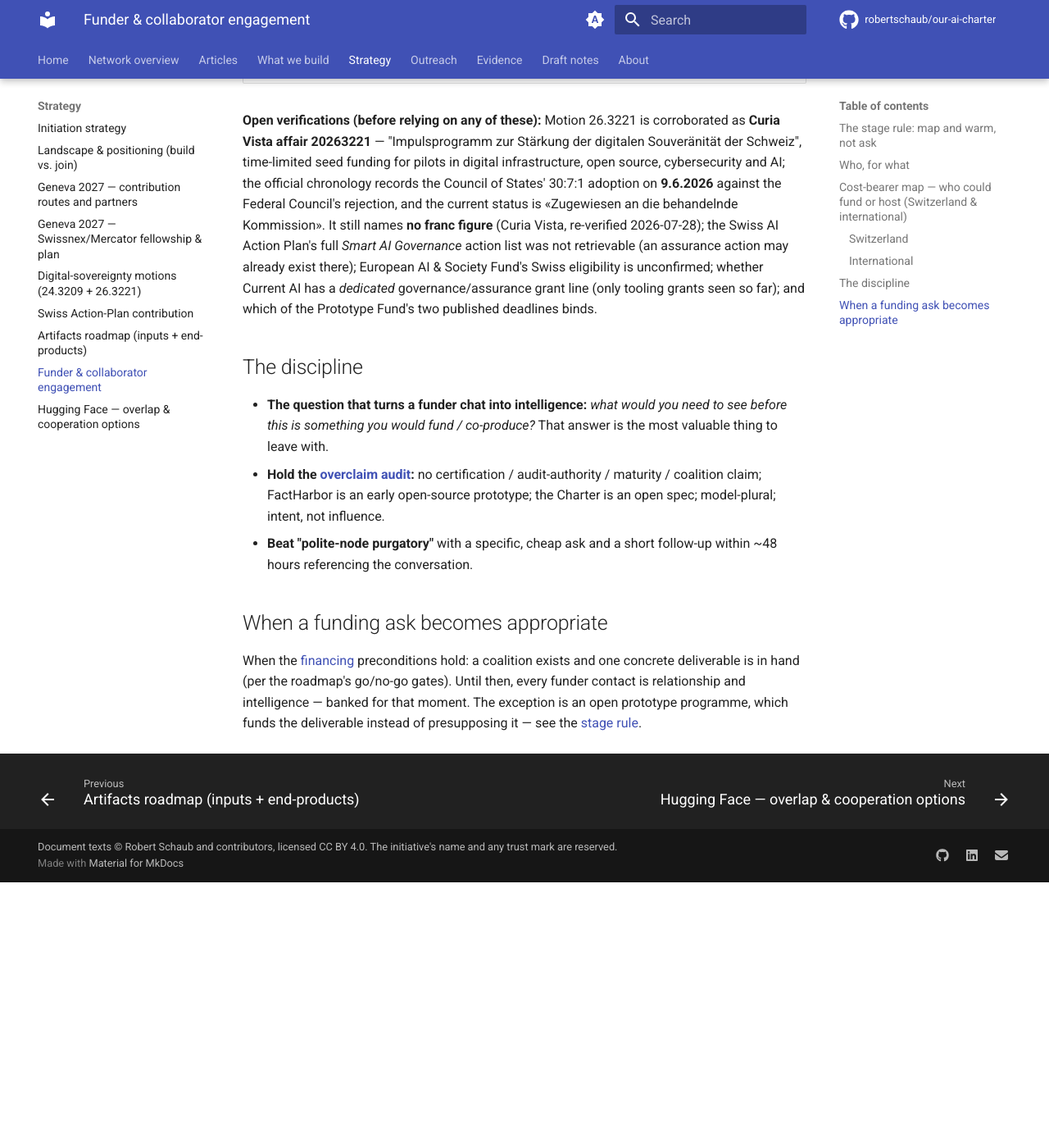
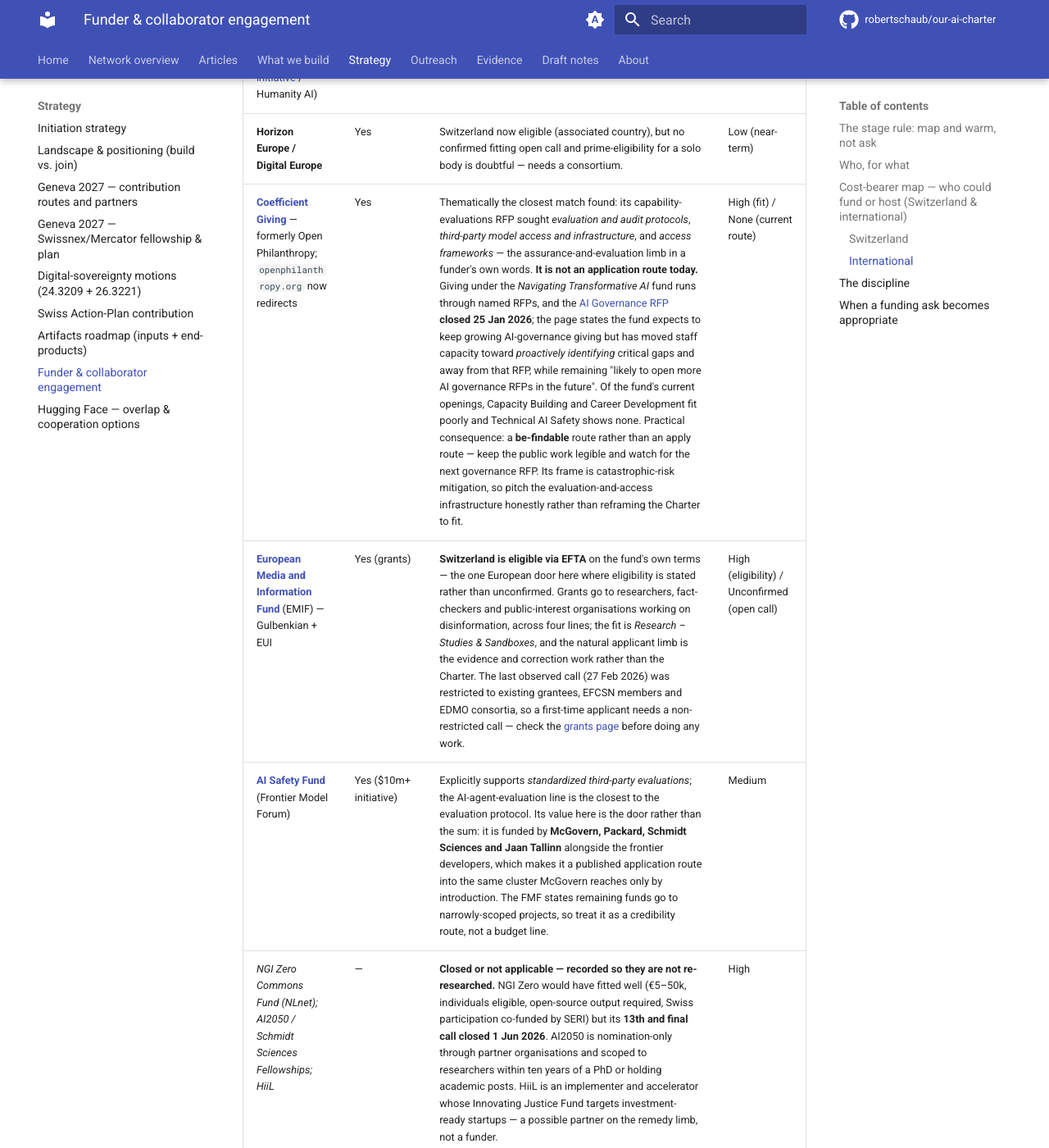
Before and after one commit to robertschaub/our-ai-charter, an MkDocs documentation site: the page built from docs/Strategy/funder-and-collaborator-engagement.md, in a window 1280 px wide and 1400 px high, scrolled down 6039 px. Shown: the whole window at 82% size. Built offline with MkDocs 1.6.1 and Material for MkDocs 9.7.7, drawn with Linux system fonts in a browser that asks for light colours; plug-ins that fetch from the network failed and are left out; comment, search, counter and statistics services are not loaded; before the commit the page ends 7115 px from its top, so only the background shows below that; some of the changed text lies outside the part shown.

Commit message:
docs(strategy): extend the cost-bearer map and record the closed doors
Adds three international rows and one Swiss row from a fresh source pass, and
records four doors as closed or not applicable so they are not researched
again.

Coefficient Giving (formerly Open Philanthropy; openphilanthropy.org now
redirects) is thematically the closest match found — its capability-evaluations
RFP asked for evaluation and audit protocols, third-party model access and
infrastructure, and access frameworks. It is recorded as not an application
route today: a search summary claiming an open general pathway did not survive
checking the fund's own pages, which show RFP-driven giving with the AI
Governance RFP closed on 25 January 2026 and staff capacity deliberately moved
toward proactively identifying gaps. That makes it a be-findable route rather
than an apply route, which is recorded as the practical consequence.

EMIF states Swiss eligibility via EFTA, making it the one European door here
where eligibility is stated rather than unconfirmed; its Research line is the
fit, and whether a non-restricted call is open is added to the open
verifications. The AI Safety Fund is recorded for the door rather than the sum:
it funds standardized third-party evaluations and is backed by McGovern,
Packard, Schmidt Sciences and Tallinn, so it is a published route into a
cluster the map otherwise reaches only by introduction. Digitale Verwaltung
Schweiz is added as a non-route, since its 2026 innovation funding does not run
as a competition.

Closed or not applicable: NGI Zero Commons Fund, whose thirteenth and final
call closed 1 June 2026 despite a strong fit and SERI-co-funded Swiss
participation; AI2050, nomination-only and scoped to early-career or academic
researchers; and HiiL, an implementer and accelerator rather than a funder.

The Prototype Fund row gains the cohort requirement of 2-3 team members at
every programme event across four months — a harder gate for a solo applicant
than the application — and no longer names the runtime-gates POC as the
readiest candidate.

One gap is stated rather than filled: no row comes from access-to-justice or
administrative-justice funding, although correction, independent review and
remedy are that field's vocabulary. Six candidates are listed as an unverified
research target, explicitly not as routes.

Co-Authored-By: Claude Opus 5 <noreply@anthropic.com>

```diff
--- a/docs/Strategy/funder-and-collaborator-engagement.md
+++ b/docs/Strategy/funder-and-collaborator-engagement.md
@@ -44,7 +44,8 @@ A deeper, grounded ranking of *cost-bearers* — who could fund or host the work
 
 | Cost-bearer | Money? | Fit & entry | Confidence |
 |---|---|---|---|
-| **[Prototype Fund Switzerland](https://prototypefund.opendata.ch/en/)** — Opendata.ch, funded by Stiftung Mercator Schweiz | Yes (**up to CHF 50k; four months**) | **Best live near-term route.** The 2026–27 *Responsible & Sustainable AI* focus expressly names "tools for governance, oversight, or digital sovereignty", and the fund is open to individuals and small teams eligible to work in Switzerland — no institutional co-anchor needed to apply. After approval, the recipient needs a legal entity with its own bank account. Frame one functional open prototype (the [runtime-gates POC](../wip/runtime-gates-poc-spec.md) is the readiest candidate), not funding for the Charter in general. Applications opened 28 Jul 2026; the homepage lists 7 Sep 2026 while the [FAQ](https://prototypefund.opendata.ch/en/application/faq-2/) says 6 Sep at midnight, so work to 6 Sep and confirm on the portal. Prototyping runs mid-Oct 2026 – mid-Feb 2027. | High (fit and live route) |
+| **[Prototype Fund Switzerland](https://prototypefund.opendata.ch/en/)** — Opendata.ch, funded by Stiftung Mercator Schweiz | Yes (**up to CHF 50k; four months**) | **Best live near-term route.** The 2026–27 *Responsible & Sustainable AI* focus expressly names "tools for governance, oversight, or digital sovereignty", and the fund is open to individuals and small teams eligible to work in Switzerland — no institutional co-anchor needed to apply. After approval, the recipient needs a legal entity with its own bank account. Frame one functional open prototype (the [runtime-gates POC](../wip/runtime-gates-poc-spec.md) is one candidate), not funding for the Charter in general. Applications opened 28 Jul 2026; the homepage lists 7 Sep 2026 while the [FAQ](https://prototypefund.opendata.ch/en/application/faq-2/) says 6 Sep at midnight, so work to 6 Sep and confirm on the portal. Prototyping runs mid-Oct 2026 – mid-Feb 2027. **Check the cohort requirement before scoping:** the FAQ asks for at least 2–3 team members at every programme event across those four months, which is a harder gate for a solo applicant than the application itself. | High (fit and live route) |
+| **[Digitale Verwaltung Schweiz](https://www.digitale-verwaltung-schweiz.ch/innovationen)** (DVS) | **No open call in 2026** | Funds innovation projects, but states that in 2026 the *Innovationsförderung* does not run as a competition — DVS selects the projects itself under its own implementation plan. Partnership route only; there is nothing to apply to. | High (no route) |
 | **Stiftung Mercator Schweiz** — *Digitalisierung + Gesellschaft*; the CHF 4m "Digitalisierung und Demokratie" line with the [Hasler Foundation](https://haslerstiftung.ch/) | Yes (grants) | Best values + funding-mode fit. The CHF 4m call was a one-off 2025 round and is closed, but Mercator funds the live Prototype Fund above and co-funds RAISD, and its portfolio manager submitted to the official Geneva-2027 prep call — an engaged funder of the 2027 process. Use a programme route rather than a parallel cold approach; otherwise warm and watch for a new round. | High (fit); indirect live route |
 | **Hasler Foundation** | Yes (grants) | One of several RAISD funders (with Mercator, Christoph Merian, Ernst Göhner, ClimaNow and the Democracy Foundation Basel), so RAISD is not a Hasler-only door. Treat it as a later sponsor route only if a concrete AlgorithmWatch/UZH collaboration is defined; do not approach it ahead of the research relationship. | High (thematic bridge); no Charter route confirmed |
 | **ICAIN / IGAIP** — Swiss FDFA + ETH; live grant programme | Yes (**IGAIP: CHF 150–350k, ≤18 mo**) | Best institutional **host** + Geneva-2027 on-ramp. IGAIP funds *applied* AI projects that serve a **Geneva UN/international organisation, via an ICAIN member institution** (first round June 2026: >CHF 1.2m to 4 projects) — fits a use-case pilot with a UN/IO partner, not a standalone governance/charter blueprint; frame the Charter as a governance-**enabler**. | Med-high |
@@ -67,9 +68,15 @@ A deeper, grounded ranking of *cost-bearers* — who could fund or host the work
 | **Patrick J. McGovern Foundation** | Yes | Its [grants database](https://www.mcgovern.org/grants/) lists focus areas including *Sovereignty and Agency (2026)*, *Data as a Public Good* and *Emergent AI* — thematically close — but publishes no application route at all; use a warm introduction through Current AI or an existing partner. | Medium |
 | **Open Society / Omidyar** (the [$200m funders' initiative](https://www.opensocietyfoundations.org/newsroom/open-society-and-other-funders-launch-new-initiative-to-ensure-ai-advances-the-public-interest) / Humanity AI) | Yes | Fund exactly this space but invite/referral-only — reachable only through existing partners. | Low-med (access) |
 | **Horizon Europe / Digital Europe** | Yes | Switzerland now eligible (associated country), but no confirmed fitting open call and prime-eligibility for a solo body is doubtful — needs a consortium. | Low (near-term) |
+| **[Coefficient Giving](https://coefficientgiving.org/funds/navigating-transformative-ai/)** — formerly Open Philanthropy; `openphilanthropy.org` now redirects | Yes | Thematically the closest match found: its capability-evaluations RFP sought *evaluation and audit protocols*, *third-party model access and infrastructure*, and *access frameworks* — the assurance-and-evaluation limb in a funder's own words. **It is not an application route today.** Giving under the *Navigating Transformative AI* fund runs through named RFPs, and the [AI Governance RFP](https://coefficientgiving.org/funds/navigating-transformative-ai/request-for-proposals-ai-governance/) **closed 25 Jan 2026**; the page states the fund expects to keep growing AI-governance giving but has moved staff capacity toward *proactively identifying* critical gaps and away from that RFP, while remaining "likely to open more AI governance RFPs in the future". Of the fund's current openings, Capacity Building and Career Development fit poorly and Technical AI Safety shows none. Practical consequence: a **be-findable** route rather than an apply route — keep the public work legible and watch for the next governance RFP. Its frame is catastrophic-risk mitigation, so pitch the evaluation-and-access infrastructure honestly rather than reframing the Charter to fit. | High (fit) / None (current route) |
+| **[European Media and Information Fund](https://gulbenkian.pt/emifund/)** (EMIF) — Gulbenkian + EUI | Yes (grants) | **Switzerland is eligible via EFTA** on the fund's own terms — the one European door here where eligibility is stated rather than unconfirmed. Grants go to researchers, fact-checkers and public-interest organisations working on disinformation, across four lines; the fit is *Research – Studies & Sandboxes*, and the natural applicant limb is the evidence and correction work rather than the Charter. The last observed call (27 Feb 2026) was restricted to existing grantees, EFCSN members and EDMO consortia, so a first-time applicant needs a non-restricted call — check the [grants page](https://gulbenkian.pt/emifund/grants/) before doing any work. | High (eligibility) / Unconfirmed (open call) |
+| **[AI Safety Fund](https://www.frontiermodelforum.org/ai-safety-fund/)** (Frontier Model Forum) | Yes ($10m+ initiative) | Explicitly supports *standardized third-party evaluations*; the AI-agent-evaluation line is the closest to the evaluation protocol. Its value here is the door rather than the sum: it is funded by **McGovern, Packard, Schmidt Sciences and Jaan Tallinn** alongside the frontier developers, which makes it a published application route into the same cluster McGovern reaches only by introduction. The FMF states remaining funds go to narrowly-scoped projects, so treat it as a credibility route, not a budget line. | Medium |
+| *NGI Zero Commons Fund (NLnet); AI2050 / Schmidt Sciences Fellowships; HiiL* | — | **Closed or not applicable — recorded so they are not re-researched.** NGI Zero would have fitted well (€5–50k, individuals eligible, open-source output required, Swiss participation co-funded by SERI) but its **13th and final call closed 1 Jun 2026**. AI2050 is nomination-only through partner organisations and scoped to researchers within ten years of a PhD or holding academic posts. HiiL is an implementer and accelerator whose Innovating Justice Fund targets investment-ready startups — a possible partner on the remedy limb, not a funder. | High |
 | *UN / ITU / GPAI / OECD; Bertelsmann Stiftung* | — | **Not cost-bearers** — conveners / standard-setters (legitimacy & Geneva venues), resp. an operator/ally, not funders. | — |
 
-**Open verifications (before relying on any of these):** Motion 26.3221 is corroborated as **Curia Vista affair 20263221** — "Impulsprogramm zur Stärkung der digitalen Souveränität der Schweiz", time-limited seed funding for pilots in digital infrastructure, open source, cybersecurity and AI; the official chronology records the Council of States' 30:7:1 adoption on **9.6.2026** against the Federal Council's rejection, and the current status is «Zugewiesen an die behandelnde Kommission». It still names **no franc figure** (Curia Vista, re-verified 2026-07-28); the Swiss AI Action Plan's full *Smart AI Governance* action list was not retrievable (an assurance action may already exist there); European AI & Society Fund's Swiss eligibility is unconfirmed; whether Current AI has a *dedicated* governance/assurance grant line (only tooling grants seen so far); and which of the Prototype Fund's two published deadlines binds.
+**One field this map does not yet reach: access to justice.** Correction, independent review and remedy — three of the Charter's own duties — are the native vocabulary of administrative justice and access-to-justice funding, and no row above comes from that field. Candidates worth one research pass, **fit entirely unverified and none of them a claimed route**: the EU Justice Programme, the Council of Europe, Open Society, Ford, Oak, and the FDFA's Human Security Division.
+
+**Open verifications (before relying on any of these):** whether EMIF currently has a **non-restricted** open call, since the last observed one was limited to existing grantees and network members; Motion 26.3221 is corroborated as **Curia Vista affair 20263221** — "Impulsprogramm zur Stärkung der digitalen Souveränität der Schweiz", time-limited seed funding for pilots in digital infrastructure, open source, cybersecurity and AI; the official chronology records the Council of States' 30:7:1 adoption on **9.6.2026** against the Federal Council's rejection, and the current status is «Zugewiesen an die behandelnde Kommission». It still names **no franc figure** (Curia Vista, re-verified 2026-07-28); the Swiss AI Action Plan's full *Smart AI Governance* action list was not retrievable (an assurance action may already exist there); European AI & Society Fund's Swiss eligibility is unconfirmed; whether Current AI has a *dedicated* governance/assurance grant line (only tooling grants seen so far); and which of the Prototype Fund's two published deadlines binds.
 
 ## The discipline
 
```
Also changed, not shown: CHANGELOG.md (+1 -0 lines), README.md (+1 -1 lines).
